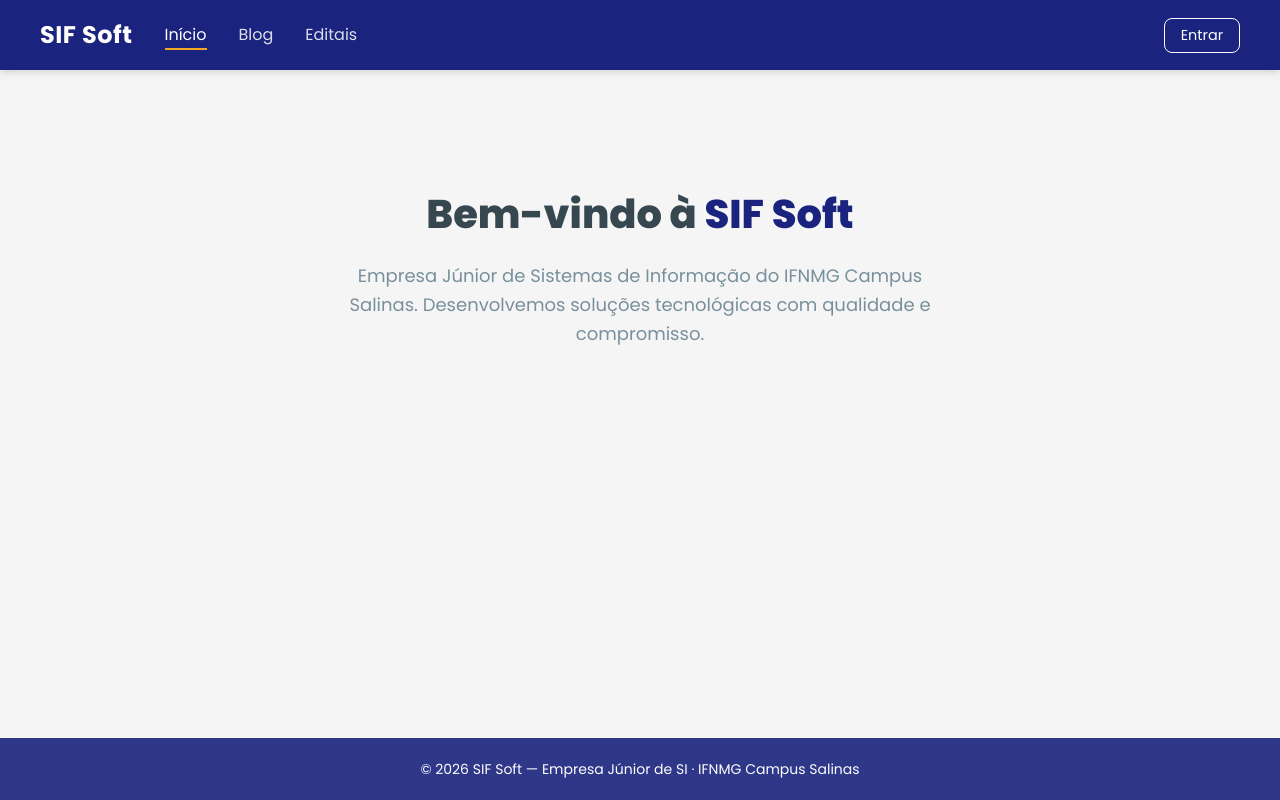
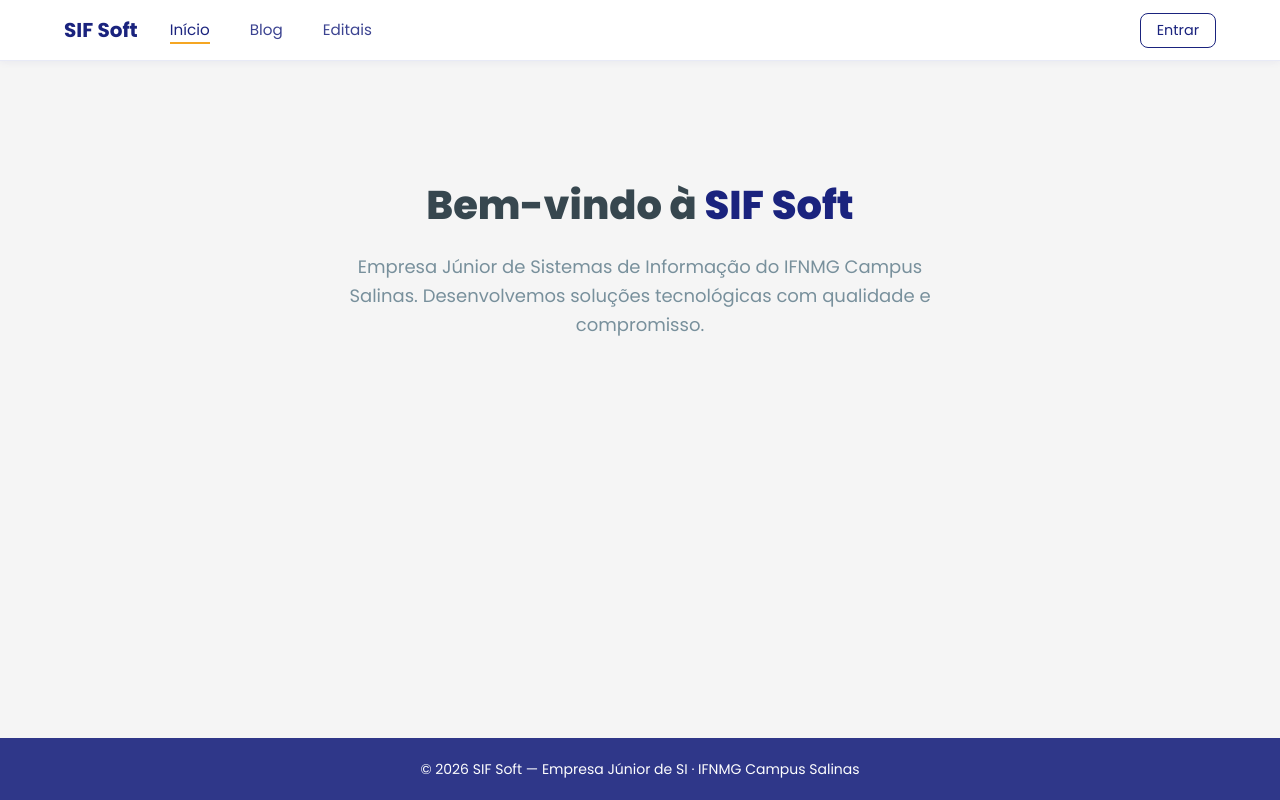
Before and after one commit to kprocha/site-web, a React (Vite) app: page / in a window 1280 px wide. Built offline with nearby package versions, Linux system fonts and the light colour scheme; no server answers.

Commit message:
Refactor Navbar styles for improved design

```diff
--- a/src/components/layout/Navbar.module.css
+++ b/src/components/layout/Navbar.module.css
@@ -1,12 +1,16 @@
 .header {
-  background-color: var(--color-primary);
-  padding: 1rem 1.5rem;
-  box-shadow: 0 2px 8px rgba(0, 0, 0, 0.15);
+  background-color: #ffffff;
+  border-bottom: 1px solid #e8eaf6;
+  position: sticky;
+  top: 0;
+  z-index: 100;
+  box-shadow: 0 1px 8px rgba(26,35,126,0.06);
 }
 
 .nav {
   max-width: 1200px;
   margin: 0 auto;
+  padding: 0.875rem 1.5rem;
   display: flex;
   align-items: center;
   justify-content: space-between;
@@ -14,67 +18,62 @@
 }
 
 .logo {
-  color: var(--color-white);
-  font-size: 1.5rem;
+  color: #1a237e;
+  font-size: 1.25rem;
   font-weight: 700;
-  letter-spacing: 0.5px;
   flex-shrink: 0;
 }
 
 .links {
   list-style: none;
   display: flex;
-  gap: 2rem;
+  gap: 2.5rem;
   margin: 0;
   padding: 0;
   flex: 1;
 }
 
 .link {
-  color: var(--color-white);
+  color: #1a237e;
   text-decoration: none;
-  font-size: 1rem;
+  font-size: 0.95rem;
+  font-weight: 500;
   opacity: 0.85;
   transition: opacity 0.2s;
-}
-
-.link:hover,
-.active {
-  opacity: 1;
-  border-bottom: 2px solid var(--color-accent);
   padding-bottom: 2px;
 }
 
-.auth {
-  flex-shrink: 0;
+.link:hover { opacity: 1; }
+
+.active {
+  opacity: 1;
+  border-bottom: 2px solid #f5a623;
 }
 
+.auth { flex-shrink: 0; }
+
 .btnLogin {
-  color: var(--color-white);
+  color: #1a237e;
   background-color: transparent;
-  border: 1.5px solid var(--color-white);
-  border-radius: var(--radius);
+  border: 1.5px solid #1a237e;
+  border-radius: 8px;
   padding: 0.4rem 1rem;
   font-size: 0.9rem;
   text-decoration: none;
   transition: background-color 0.2s;
 }
 
-.btnLogin:hover {
-  background-color: rgba(255, 255, 255, 0.15);
-}
+.btnLogin:hover { background-color: #e8eaf6; }
 
 .btnLogout {
-  color: var(--color-white);
+  color: #1a237e;
   background-color: transparent;
-  border: 1.5px solid var(--color-white);
-  border-radius: var(--radius);
+  border: 1.5px solid #1a237e;
+  border-radius: 8px;
   padding: 0.4rem 1rem;
   font-size: 0.9rem;
   cursor: pointer;
   transition: background-color 0.2s;
 }
 
-.btnLogout:hover {
-  background-color: rgba(255, 255, 255, 0.15);
-}
+.btnLogout:hover { background-color: #e8eaf6; }
```
